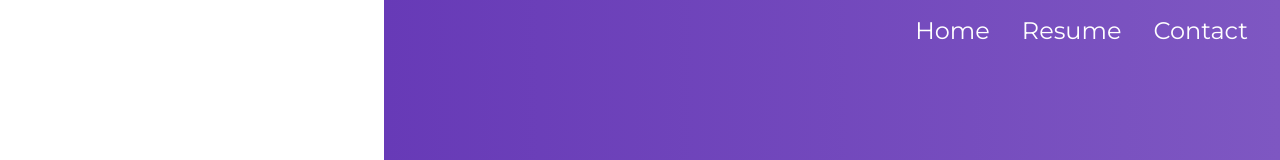
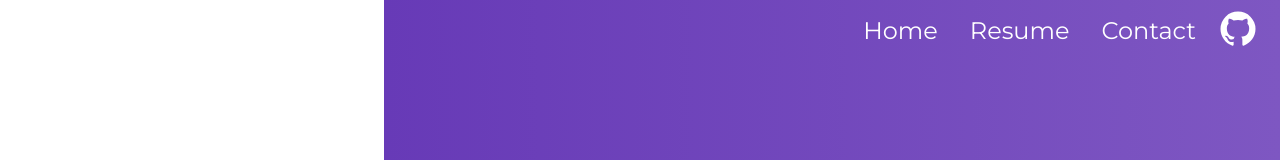
Before and after one commit to alirizvi2008/create-react-resume, a React app in the folder template-typescript/: page / in a window 1280 px wide. Shown: the top 160 px of the page. Built offline with nearby package versions, Linux system fonts and the light colour scheme.

Commit message:
Moving UI template to the context

```diff
--- a/template-typescript/package.json
+++ b/template-typescript/package.json
@@ -13,6 +13,7 @@
     "lodash": "^4.17.11",
     "react": "^16.8.4",
     "react-dom": "^16.8.4",
+    "react-router-dom": "^4.3.1",
     "react-scripts-mdx": "^2.1.4",
     "styled-components": "^4.1.3",
     "typescript": "3.3.3333"
--- a/template-typescript/src/App.tsx
+++ b/template-typescript/src/App.tsx
@@ -1,19 +1,21 @@
 import React, { Component } from 'react'
+import CssBaseline from './components/CssBaseline'
+import Home from './components/HomePage/HomePage'
+import Navigation from './components/Navigation'
+import { UITemplate } from './components/useUIComponents'
 import Navbar from './theme/Navbar'
-import CssBaseline from './components/CssBaseline'
-import Home from './pages/home'
-class App extends Component {
-  render() {
+import HomePage from './theme/HomePage'
+
+const App: React.FunctionComponent = () => {
   return (
     <>
       <CssBaseline />
-        <div className="App">
-          <Navbar />
+      <UITemplate Navigation={Navbar} HomePage={HomePage}>
+        <Navigation />
         <Home />
-        </div>
+      </UITemplate>
     </>
   )
 }
-}
 
 export default App
--- /dev/null
+++ b/template-typescript/src/components/HomePage/HomePage.tsx
@@ -0,0 +1,11 @@
+import * as React from 'react'
+import homeData from '../../pages/home/home-data'
+import useUIComponents from '../useUIComponents'
+
+const HomePage: React.FunctionComponent = () => {
+  const { HomePage } = useUIComponents()
+
+  return <HomePage {...homeData} />
+}
+
+export default HomePage
--- /dev/null
+++ b/template-typescript/src/components/Navigation/Navigation.tsx
@@ -0,0 +1,11 @@
+import * as React from 'react'
+import useUIComponents from '../useUIComponents'
+
+const Navigation: React.FunctionComponent = props => {
+  const { children } = props
+  const { Navigation } = useUIComponents()
+
+  return <Navigation>{children}</Navigation>
+}
+
+export default Navigation
--- /dev/null
+++ b/template-typescript/src/components/Navigation/index.ts
@@ -0,0 +1,2 @@
+import Navigation from './Navigation'
+export default Navigation
--- /dev/null
+++ b/template-typescript/src/components/useUIComponents/UIProvider.ts
@@ -0,0 +1,17 @@
+import * as React from 'react'
+
+interface HomePageProps {
+  profilePicUrl: string
+  title: string
+  subTitle: string
+  descriptions: string[]
+}
+
+export interface UIComponents {
+  Navigation: React.FunctionComponent
+  HomePage: React.FunctionComponent<HomePageProps>
+}
+
+const UIContext = React.createContext<UIComponents>({} as UIComponents)
+
+export { UIContext }
--- /dev/null
+++ b/template-typescript/src/components/useUIComponents/UITemplate.tsx
@@ -0,0 +1,11 @@
+import * as React from 'react'
+import { UIContext, UIComponents } from './UIProvider'
+
+interface Props extends UIComponents {}
+
+const UITemplate: React.FunctionComponent<Props> = props => {
+  const { children, ...uiTemplate } = props
+  return <UIContext.Provider value={uiTemplate}>{children}</UIContext.Provider>
+}
+
+export default UITemplate
--- /dev/null
+++ b/template-typescript/src/components/useUIComponents/index.ts
@@ -0,0 +1,5 @@
+import useUIComponents from './useUIComponents'
+import UITemplate from './UITemplate'
+
+export { UITemplate }
+export default useUIComponents
--- /dev/null
+++ b/template-typescript/src/components/useUIComponents/useUIComponents.ts
@@ -0,0 +1,8 @@
+import * as React from 'react'
+import { UIContext } from './UIProvider'
+
+const useUIComponents = () => {
+  return React.useContext(UIContext)
+}
+
+export default useUIComponents
--- a/template-typescript/src/pages/home/index.tsx
+++ /dev/null
@@ -1,9 +0,0 @@
-import * as React from 'react'
-import Home from '../../theme/HomePage'
-import homeData from './home-data'
-
-const HomePage: React.FunctionComponent = () => {
-  return <Home {...homeData} />
-}
-
-export default HomePage
--- a/template-typescript/src/theme/Navbar/Navbar.styled.tsx
+++ b/template-typescript/src/theme/Navbar/Navbar.styled.tsx
@@ -26,6 +26,12 @@
       display: inline-block;
       font-size: 24px;
       cursor: pointer;
+
+      svg {
+        fill: white;
+        width: 42px;
+        margin: -11px;
+      }
     }
   }
 `
--- a/template-typescript/src/theme/Navbar/Navbar.tsx
+++ b/template-typescript/src/theme/Navbar/Navbar.tsx
@@ -1,5 +1,9 @@
 import * as React from 'react'
 import { NavbarContainer, NavbarLeft, NavbarRight } from './Navbar.styled'
+
+interface Props {
+  github?: string
+}
 
 const Navbar: React.FunctionComponent = props => {
   return (
@@ -10,6 +14,11 @@
           <li>Home</li>
           <li>Resume</li>
           <li>Contact</li>
+          <li>
+            <svg viewBox="0 0 24 24">
+              <path d="M12,2A10,10 0 0,0 2,12C2,16.42 4.87,20.17 8.84,21.5C9.34,21.58 9.5,21.27 9.5,21C9.5,20.77 9.5,20.14 9.5,19.31C6.73,19.91 6.14,17.97 6.14,17.97C5.68,16.81 5.03,16.5 5.03,16.5C4.12,15.88 5.1,15.9 5.1,15.9C6.1,15.97 6.63,16.93 6.63,16.93C7.5,18.45 8.97,18 9.54,17.76C9.63,17.11 9.89,16.67 10.17,16.42C7.95,16.17 5.62,15.31 5.62,11.5C5.62,10.39 6,9.5 6.65,8.79C6.55,8.54 6.2,7.5 6.75,6.15C6.75,6.15 7.59,5.88 9.5,7.17C10.29,6.95 11.15,6.84 12,6.84C12.85,6.84 13.71,6.95 14.5,7.17C16.41,5.88 17.25,6.15 17.25,6.15C17.8,7.5 17.45,8.54 17.35,8.79C18,9.5 18.38,10.39 18.38,11.5C18.38,15.32 16.04,16.16 13.81,16.41C14.17,16.72 14.5,17.33 14.5,18.26C14.5,19.6 14.5,20.68 14.5,21C14.5,21.27 14.66,21.59 15.17,21.5C19.14,20.16 22,16.42 22,12A10,10 0 0,0 12,2Z" />
+            </svg>
+          </li>
         </ul>
       </NavbarRight>
     </NavbarContainer>
```
Also changed, not shown: 1 other file (tests, documents, lock files or other folders). Lines whose indentation alone changed are shown as unchanged.
